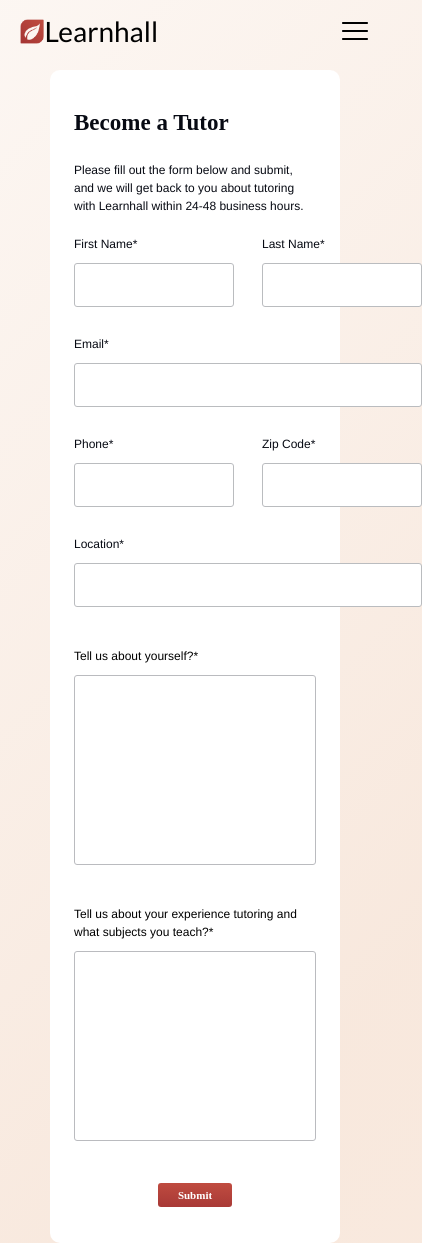
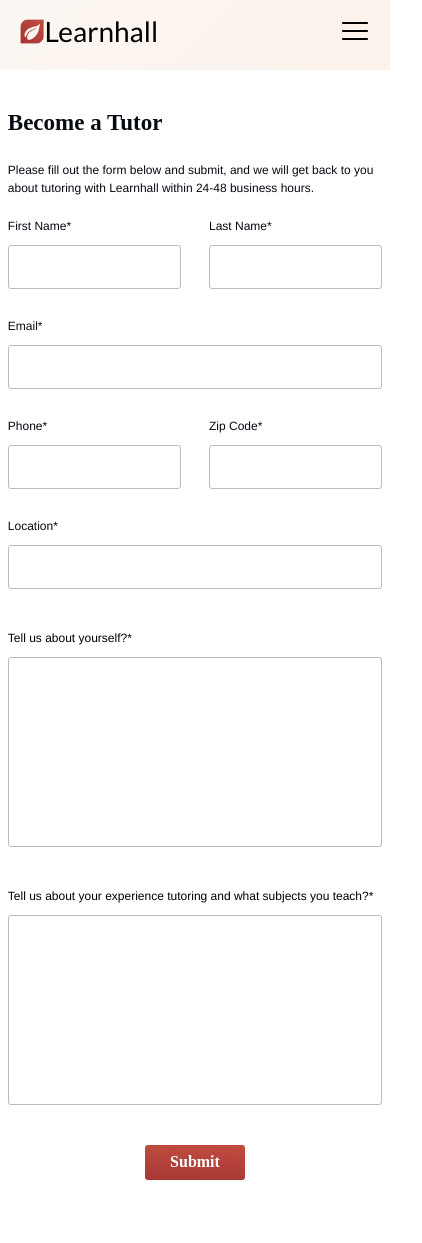
Before and after one commit to jsthonk/learnhall, a React (Vite) app: page /becometutor in a window 390 px wide. Shown: the whole page, 422 px wide, since content can reach past the window. After the commit the page ends 1216 px from the top, so only its background shows below. Built offline with nearby package versions, Linux system fonts and the light colour scheme.

Commit message:
fixed the responsiveness of the mobile view for the book a session page and the become a tutor page.

```diff
--- a/src/components/Registration/SessionForm.css
+++ b/src/components/Registration/SessionForm.css
@@ -385,9 +385,9 @@ footer {
   }
 
   .book-a-session-button button {
-    width: 74px;
-    height: 24px;
-    font-size: 11px;
+    width: 100px;
+    height: 35px;
+    font-size: 16px;
     border-radius: 3px;
   }
   .book-a-session {
@@ -453,11 +453,35 @@ footer {
   }
 
   .book-a-session-container {
-    padding-left: 20px;
-    padding-right: 20px;
+    padding-left: 0;
+    padding-right: 0;
+    width: 95%;
+    margin-left: auto;
+    margin-right: auto;
+  }
+
+  .book-a-session-form {
+    padding-left: 2%;
+    padding-right: 2%;
   }
 
   .book-a-session-form {
     border: none;
   }
 }
+
+@media only screen and (max-width: 400px) {
+  .become-a-tutor {
+    margin-top: 0;
+  }
+
+  .book-a-session-container {
+    display: inline-block;
+    width: 100%;
+  }
+
+  .book-a-session-form {
+    border: none;
+    border-radius: 0;
+  }
+}
--- a/src/components/Registration/TutorForm.css
+++ b/src/components/Registration/TutorForm.css
@@ -666,9 +666,9 @@ footer {
   }
 
   .become-a-tutor-button button {
-    width: 74px;
-    height: 24px;
-    font-size: 11px;
+    width: 100px;
+    height: 35px;
+    font-size: 16px;
     border-radius: 3px;
   }
 
@@ -835,6 +835,25 @@ footer {
   }
 }
 
+@media only screen and (max-width: 500px) {
+  .become-a-tutor-container {
+    padding-left: 0;
+    padding-right: 0;
+    width: 95%;
+    margin-left: auto;
+    margin-right: auto;
+  }
+
+  .become-a-tutor-form {
+    padding-left: 2%;
+    padding-right: 2%;
+  }
+
+  .become-a-tutor-form {
+    border: none;
+  }
+}
+
 @media only screen and (max-width: 400px) {
   .become-a-tutor {
     margin-top: 0;
@@ -847,5 +866,6 @@ footer {
 
   .become-a-tutor-form {
     border: none;
+    border-radius: 0;
   }
 }
```
